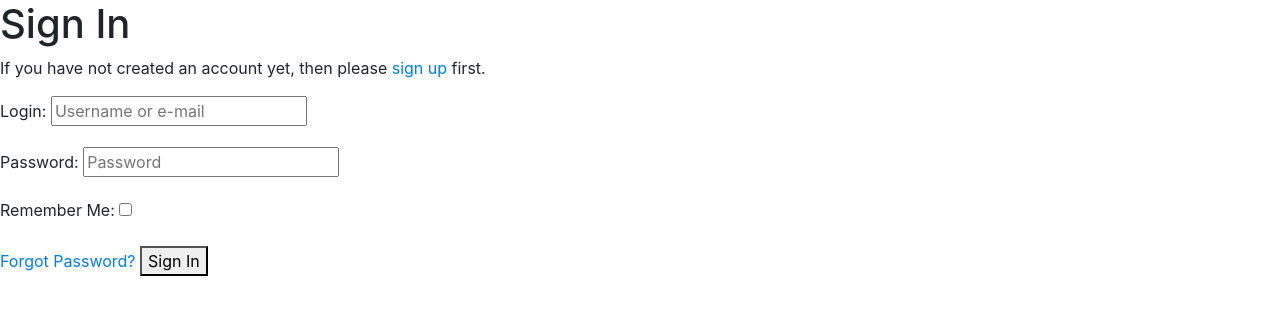
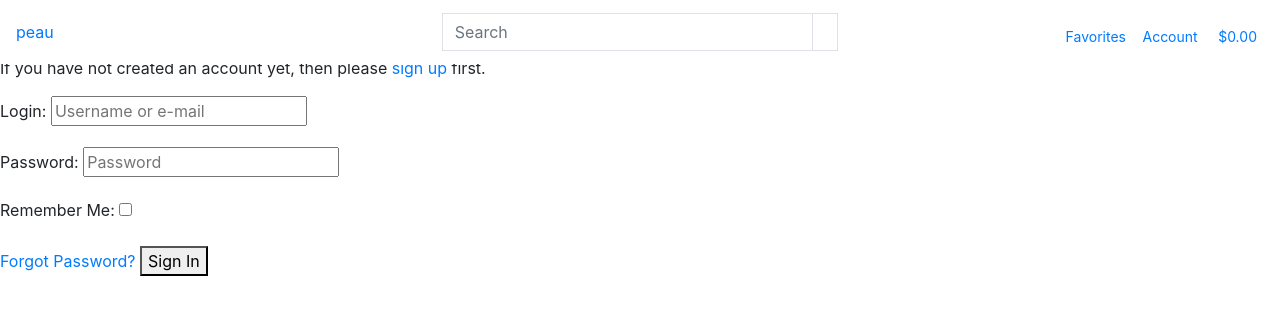
Before and after one commit to Code-Institute-Submissions/peau-beauty-project, a Django app: page /accounts/login/ in a window 1280 px wide. Shown: the top 315 px of the page. Run offline with Django 3.2, Linux system fonts and the light colour scheme; some libraries are stand-ins or nearby versions.

Commit message:
Add logo and navigation items to header

```diff
--- a/templates/base.html
+++ b/templates/base.html
@@ -37,8 +37,84 @@
     <title>Peau Beauty | Skincare Essentials & Proffessional Skincare Tips</title>
   </head>
   <body>
+    <!-- Navigation menu and Logo -->
+    <header class="container-fluid fixed-top">
+        <div class="row bg-white d-none d-md-flex">
+            <!-- Logo -->
+            <div class="col-12 col-md-4 navbar">
+                <a href="{% url 'home' %}" id="logo">peau</a>
+            </div>
+            <!-- Search bar -->
+            <div class="col-12 col-md-4 my-auto w-100 search-bar">
+                <form method="GET" action="" class="form-inline">
+                    <div class="input-group w-100">
+                        <input class="form-control border border-black rounded-0 search-bar" type="text" name="q" placeholder="Search">
+                        <div class="input-group-append">
+                            <button class="form-control btn btn-black border border-black rounded-0" type="submit">
+                                <span class="icon" style="color: #036d03;">
+                                    <i class="fas fa-search"></i>
+                                </span>
+                            </button>
+                        </div>
+                    </div>
+                </form>
+            </div>
+            <!-- Icons -->
+            <div class="col-12 col-md-4 text-right">
+                <ul class="list-inline list-unstyled text-right mt-4">
+                    <li class="list-inline-item">
+                        <a href="#">
+                            <div class="text-center pr-1">
+                                <div>
+                                    <i class="fa-regular fa-heart navigation-icons"></i>
+                                </div>
+                                <p class="my-0 small">Favorites</p>
+                            </div>
+                        </a>
+                    </li>
+                    <li class="list-inline-item dropdown">
+                        <a class="text-black" href="#" id="user-options" data-toggle="dropdown" aria-haspopup="true" aria-expanded="false">
+                            <div class="text-center pr-2">
+                                <div>
+                                    <i class="fa-regular fa-circle-user navigation-icons"></i>
+                                </div>
+                                <p class="my-0 small">Account</p>
+                            </div>
+                        </a>
+                        <div class="dropdown-menu border-0" aria-labelledby="user-options">
+                            {% if request.user.is_authenticated %}
+                                {% if request.user.is_superuser %}
+                                    <a href="" class="dropdown-item">Product Management</a>
+                                {% endif %}
+                                <a href="" class="dropdown-item">My Profile</a>
+                                <a href="{% url 'account_logout' %}" class="dropdown-item">Logout</a>
+                            {% else %}
+                                <a href="{% url 'account_signup' %}" class="dropdown-item">Register</a>
+                                <a href="{% url 'account_login' %}" class="dropdown-item">Login</a>
+                            {% endif %}
+                        </div>
+                    </li>
+                    <li class="list-inline-item">
+                        <a class="{% if grand_total %}text-info font-weight-bold{% else %}text-black{% endif %}" href="">
+                            <div class="text-center pr-2">
+                                <div>
+                                    <i class="fa-solid fa-bag-shopping navigation-icons"></i>
+                                </div>
+                                <p class="my-0 small">
+                                    {% if grand_total %}
+                                        ${{ grand_total|floatformat:2 }}
+                                    {% else %}
+                                        $0.00
+                                    {% endif %}
+                                </p>
+                            </div>
+                        </a>
+                    </li>
+                </ul>
+            </div>
+        </div>
+    </header>
 
-    <!-- Navigation menu and Logo -->
 
     {% block page_header %}
     {% endblock %}
```
